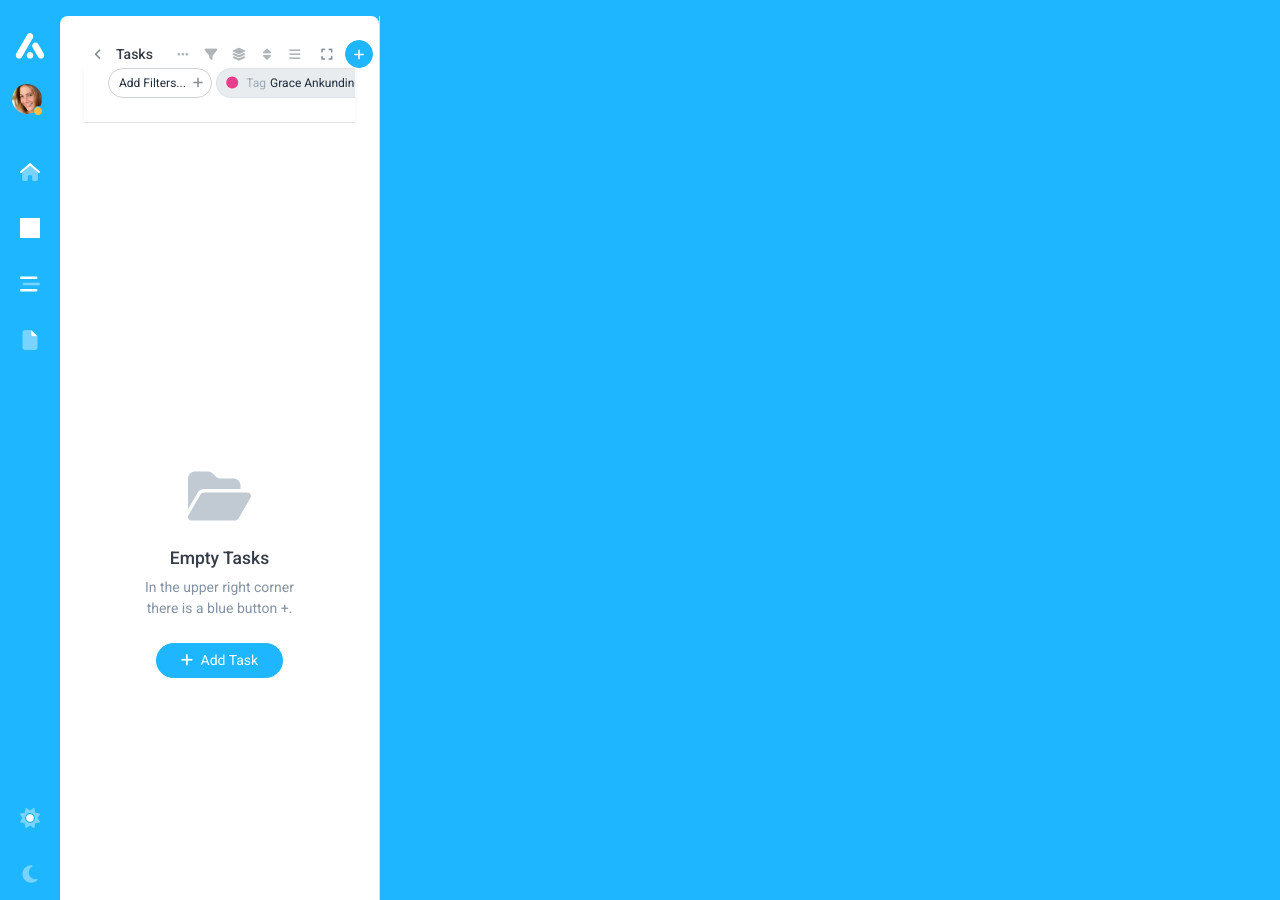
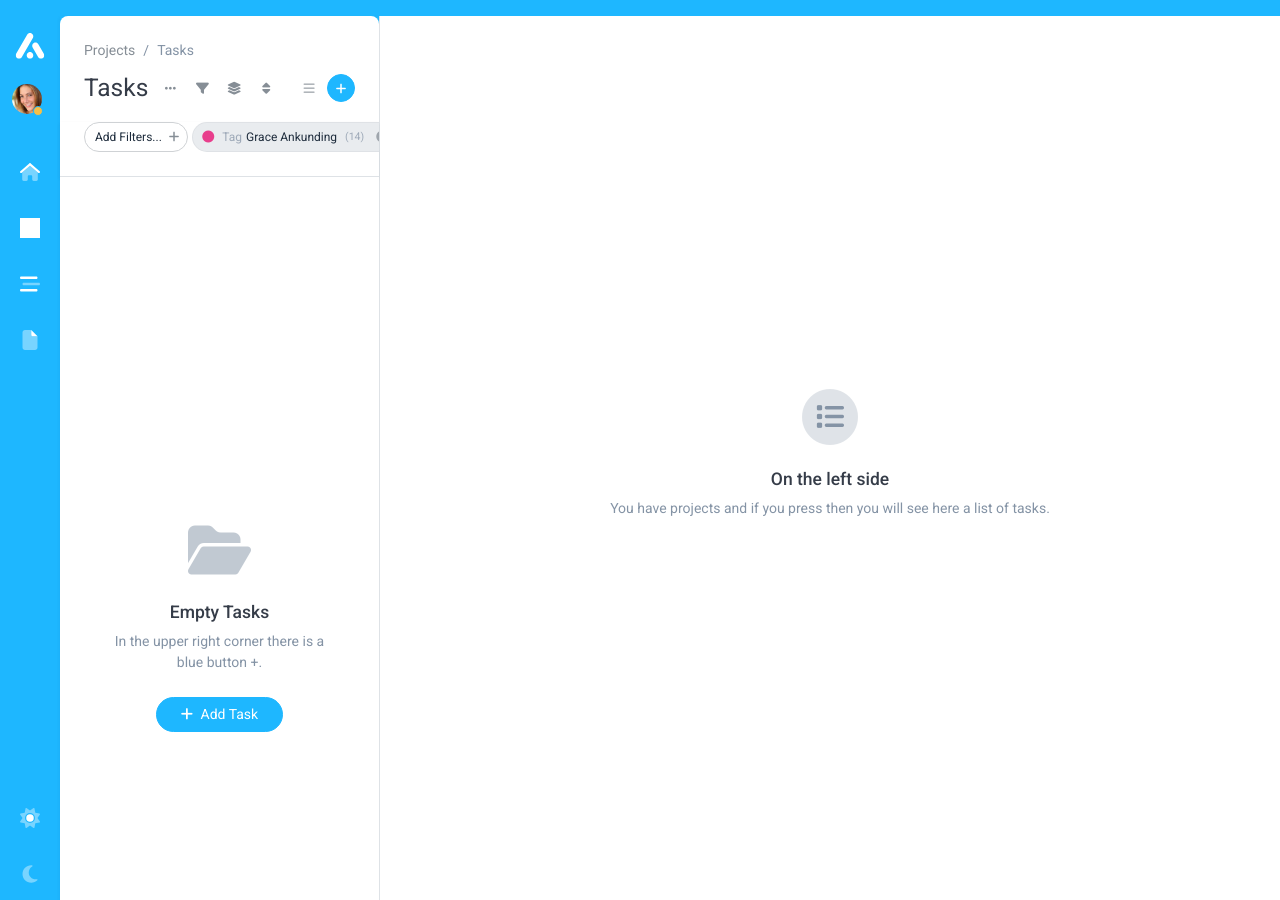
Before and after one commit to 0wczar/airframe, a Jekyll site: the page built from tasks/list/empty/index.html, in a window 1280 px wide. Built offline with Jekyll 4.4.1, drawn with Linux system fonts in a browser that asks for light colours; grey boxes are pictures that could not be loaded.

Commit message:
Update index.html

```diff
--- a/tasks/list/empty/index.html
+++ b/tasks/list/empty/index.html
@@ -10,10 +10,10 @@
 dropdownGroupsDisabled: 1
 dropdownSortDisabled: 1
 offcanvasCreateTaskTasksListEmpty: 1
-navbarBack: true
+showTitle: true
 navbarTitle: 'Tasks'
 navbarBtnAddTask: true
 ---
-<div class="col min-vh-100 d-flex flex-column justify-content-center align-items-center">
+<div class="col min-vh-100 d-flex flex-column justify-content-center align-items-center bg-white">
     {% include empty-placeholder.html clickProject="" %}
 </div>
```
